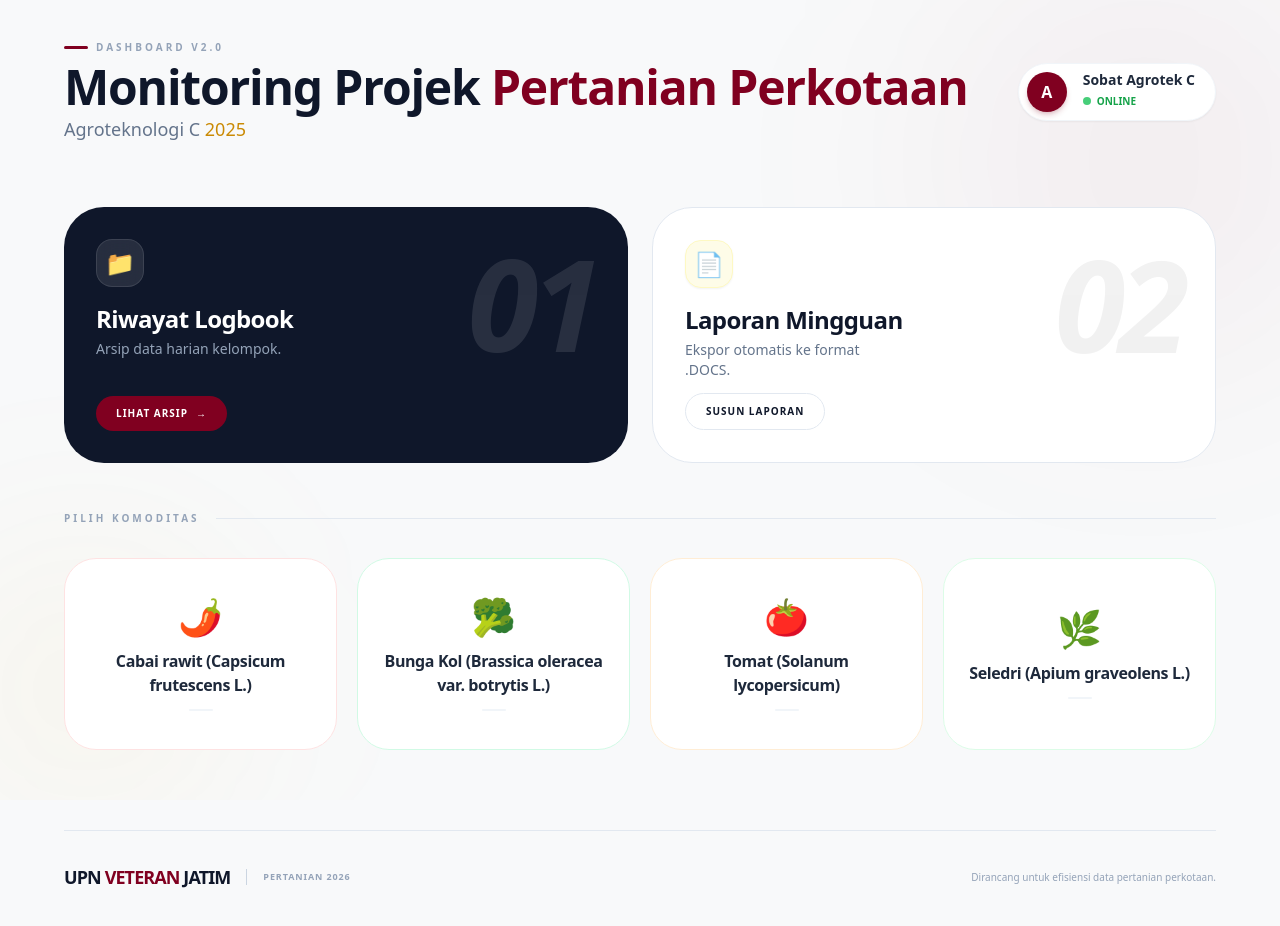
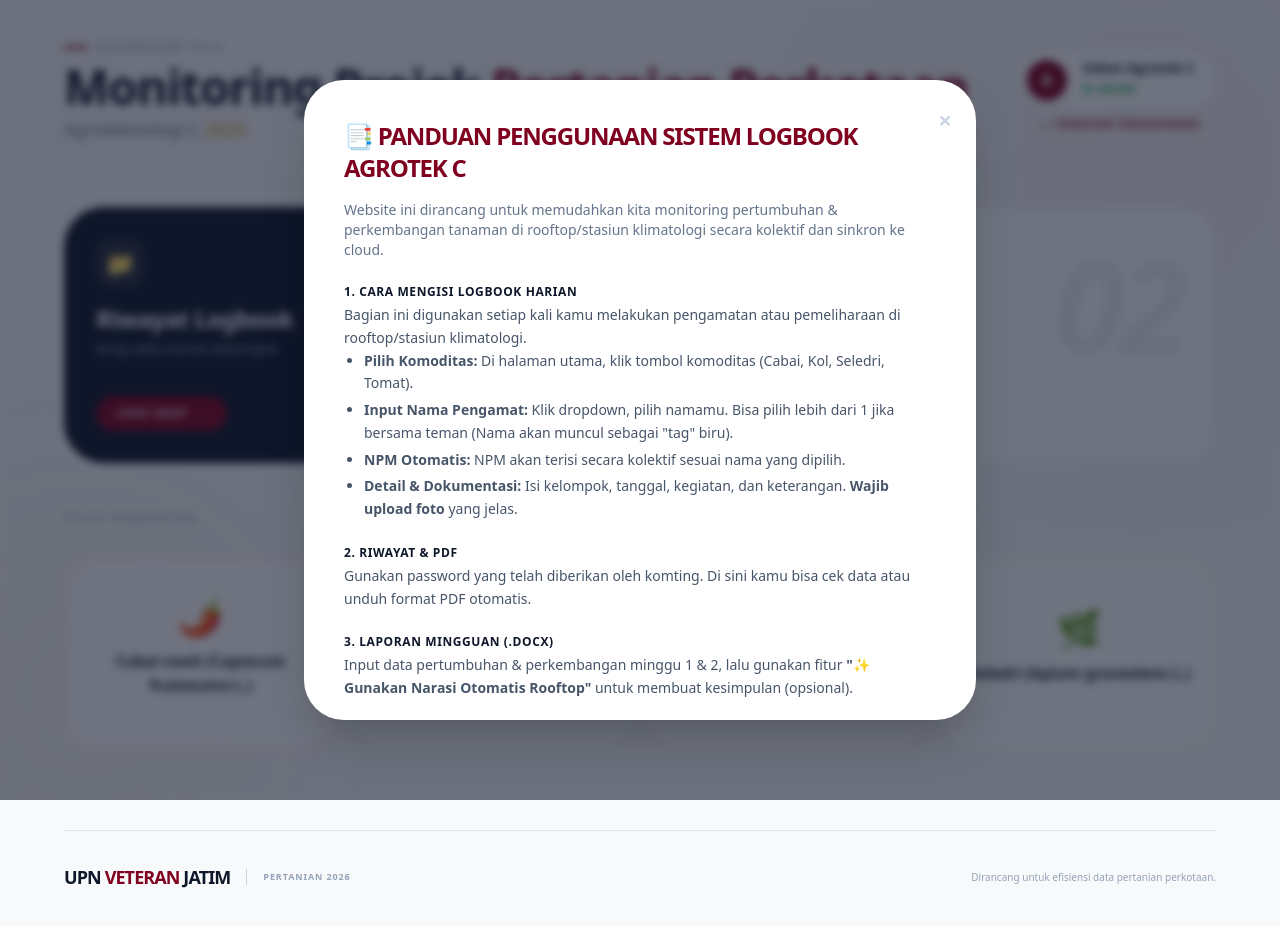
Before and after one commit to Ferdy220725/pertanian-perkotaan-c, a Next.js app: page / in a window 1280 px wide. Shown: the top 926 px of the page. Built offline with nearby package versions, Linux system fonts and the light colour scheme.

Commit message:
Add files via upload

```diff
--- a/app/page.tsx
+++ b/app/page.tsx
@@ -1,8 +1,23 @@
 "use client";
-import React from 'react';
+import React, { useState, useEffect } from 'react';
 import Link from 'next/link';
 
 export default function Home() {
+  const [showGuide, setShowGuide] = useState(false);
+
+  // LOGIKA: Cek apakah user pernah menutup panduan secara permanen
+  useEffect(() => {
+    const isGuideHidden = localStorage.getItem('hideAgrotekGuide');
+    if (!isGuideHidden) {
+      setShowGuide(true);
+    }
+  }, []);
+
+  const closeGuidePermanently = () => {
+    localStorage.setItem('hideAgrotekGuide', 'true');
+    setShowGuide(false);
+  };
+
   const komoditas = [
     { id: 'cabai', nama: 'Cabai rawit (Capsicum frutescens L.)', icon: '🌶️', warna: 'bg-red-50 text-red-600 border-red-100' },
     { id: 'bunga-kol', nama: 'Bunga Kol (Brassica oleracea var. botrytis L.)', icon: '🥦', warna: 'bg-emerald-50 text-emerald-600 border-emerald-100' },
@@ -12,7 +27,66 @@ export default function Home() {
 
   return (
     <main className="min-h-screen bg-[#F8F9FA] p-5 md:p-10 font-sans text-slate-900 antialiased overflow-x-hidden">
-      {/* Background Decor - Dioptimasi agar tidak menumpuk di layar kecil */}
+
+      {/* MODAL PANDUAN */}
+      {showGuide && (
+        <div className="fixed inset-0 z-[100] flex items-center justify-center p-4 bg-slate-900/60 backdrop-blur-sm">
+          <div className="bg-white w-full max-w-2xl max-h-[80vh] overflow-y-auto rounded-[2.5rem] shadow-2xl p-8 md:p-10 relative">
+            <button onClick={() => setShowGuide(false)} className="absolute top-6 right-6 text-slate-300 hover:text-slate-900 text-2xl font-black">&times;</button>
+
+            <article className="prose prose-slate max-w-none">
+              <h2 className="text-2xl font-black tracking-tighter uppercase mb-4 text-[#800020]">📑 Panduan Penggunaan Sistem Logbook Agrotek C</h2>
+              <p className="text-sm font-medium text-slate-500 mb-6">
+                Website ini dirancang untuk memudahkan kita monitoring pertumbuhan & perkembangan tanaman di rooftop/stasiun klimatologi secara kolektif dan sinkron ke cloud.
+              </p>
+
+              <div className="space-y-6 text-sm leading-relaxed">
+                <section>
+                  <h3 className="font-bold text-slate-900 uppercase tracking-wider text-xs">1. Cara Mengisi Logbook Harian</h3>
+                  <p className="text-slate-600 mt-1">
+                    Bagian ini digunakan setiap kali kamu melakukan pengamatan atau pemeliharaan di rooftop/stasiun klimatologi.
+                  </p>
+                  <ul className="list-disc ml-5 space-y-1 text-slate-600">
+                    <li><b>Pilih Komoditas:</b> Di halaman utama, klik tombol komoditas (Cabai, Kol, Seledri, Tomat).</li>
+                    <li><b>Input Nama Pengamat:</b> Klik dropdown, pilih namamu. Bisa pilih lebih dari 1 jika bersama teman (Nama akan muncul sebagai "tag" biru).</li>
+                    <li><b>NPM Otomatis:</b> NPM akan terisi secara kolektif sesuai nama yang dipilih.</li>
+                    <li><b>Detail & Dokumentasi:</b> Isi kelompok, tanggal, kegiatan, dan keterangan. <b>Wajib upload foto</b> yang jelas.</li>
+                  </ul>
+                </section>
+
+                <section>
+                  <h3 className="font-bold text-slate-900 uppercase tracking-wider text-xs">2. Riwayat & PDF</h3>
+                  <p className="text-slate-600 mt-1">
+                    Gunakan password yang telah diberikan oleh komting. Di sini kamu bisa cek data atau unduh format PDF otomatis.
+                  </p>
+                </section>
+
+                <section>
+                  <h3 className="font-bold text-slate-900 uppercase tracking-wider text-xs">3. Laporan Mingguan (.docx)</h3>
+                  <p className="text-slate-600 mt-1">
+                    Input data pertumbuhan & perkembangan minggu 1 & 2, lalu gunakan fitur <b>"✨ Gunakan Narasi Otomatis Rooftop"</b> untuk membuat kesimpulan (opsional).
+                  </p>
+                </section>
+
+                <div className="bg-amber-50 p-5 rounded-3xl border border-amber-100">
+                  <h3 className="font-black text-amber-800 uppercase tracking-wider text-[10px] mb-2">⚠️ Waktu Pengisian & Rutinitas Penyiraman</h3>
+                  <ul className="list-none space-y-2 text-amber-900 font-medium">
+                    <li>💧 <b>Wajib Siram 2x Sehari:</b> Pagi dan Sore (terutama jika tidak hujan).</li>
+                    <li>🕒 <b>Logbook Diisi Sore:</b> Dilakukan setelah penyiraman kedua selesai sebagai laporan final harian.</li>
+                  </ul>
+                </div>
+              </div>
+
+              <div className="mt-8 flex flex-col md:flex-row gap-4">
+                <button onClick={() => setShowGuide(false)} className="flex-1 bg-slate-900 text-white py-4 rounded-2xl font-bold text-sm hover:bg-black transition-all">Paham, Mengerti</button>
+                <button onClick={closeGuidePermanently} className="flex-1 bg-slate-100 text-slate-500 py-4 rounded-2xl font-bold text-sm hover:bg-red-50 hover:text-red-600 transition-all">Jangan Tampilkan Lagi</button>
+              </div>
+            </article>
+          </div>
+        </div>
+      )}
+
+      {/* Background Decor */}
       <div className="fixed top-0 left-0 w-full h-full overflow-hidden pointer-events-none z-0">
         <div className="absolute top-[-5%] right-[-5%] w-[300px] md:w-[400px] h-[300px] md:h-[400px] rounded-full bg-[#800020]/5 blur-[80px] md:blur-[120px]"></div>
         <div className="absolute bottom-[-5%] left-[-5%] w-[250px] md:w-[300px] h-[250px] md:h-[300px] rounded-full bg-yellow-500/5 blur-[80px] md:blur-[100px]"></div>
@@ -20,14 +94,13 @@ export default function Home() {
 
       <div className="max-w-6xl mx-auto relative z-10">
 
-        {/* HEADER - Responsive alignment */}
+        {/* HEADER */}
         <header className="mb-10 md:mb-16 flex flex-col md:flex-row md:items-center justify-between gap-6">
           <div className="space-y-1">
             <div className="flex items-center gap-2 mb-2">
               <span className="h-[3px] w-6 bg-[#800020] rounded-full"></span>
               <span className="text-[10px] font-bold tracking-[.3em] text-slate-400 uppercase">Dashboard v2.0</span>
             </div>
-            {/* Ukuran teks adaptif: text-3xl di HP, text-5xl di Desktop */}
             <h1 className="text-3xl md:text-5xl font-black tracking-tight text-slate-900 leading-tight">
               Monitoring Projek <span className="text-[#800020] block md:inline">Pertanian Perkotaan</span>
             </h1>
@@ -36,7 +109,9 @@ export default function Home() {
             </p>
           </div>
 
-          <div className="flex items-center gap-4 bg-white p-2 pr-5 rounded-full shadow-sm border border-slate-100 self-start md:self-auto">
+          {/* USER PROFILE & PANDUAN BUTTON */}
+          <div className="flex flex-col items-end gap-2 self-start md:self-auto">
+            <div className="flex items-center gap-4 bg-white p-2 pr-5 rounded-full shadow-sm border border-slate-100">
               <div className="w-10 h-10 rounded-full bg-[#800020] flex items-center justify-center text-white font-bold shadow-md shadow-[#800020]/20">A</div>
               <div className="text-sm">
                 <p className="font-bold text-slate-800 leading-none">Sobat Agrotek C</p>
@@ -45,11 +120,17 @@ export default function Home() {
                 </p>
               </div>
             </div>
+            <button
+              onClick={() => setShowGuide(true)}
+              className="mr-4 text-[10px] font-black uppercase tracking-widest text-[#800020] hover:underline transition-all"
+            >
+              📖 Panduan Penggunaan
+            </button>
+          </div>
         </header>
 
-        {/* MAIN NAVIGATION GRID - 1 Kolom di HP, 2 Kolom di Desktop */}
+        {/* MAIN NAVIGATION GRID */}
         <div className="grid grid-cols-1 md:grid-cols-2 gap-5 md:gap-6 mb-12">
-          {/* Card 1: Riwayat */}
           <Link href="/riwayat-logbook" className="group active:scale-[0.98] transition-transform">
             <div className="relative overflow-hidden bg-slate-900 rounded-[2.5rem] p-8 h-60 md:h-64 flex flex-col justify-between transition-all hover:shadow-xl">
               <div className="absolute top-0 right-0 p-6 md:p-8 opacity-10 group-hover:opacity-20 transition-opacity select-none">
@@ -68,7 +149,6 @@ export default function Home() {
             </div>
           </Link>
 
-          {/* Card 2: Laporan */}
           <Link href="/laporan" className="group active:scale-[0.98] transition-transform">
             <div className="relative overflow-hidden bg-white border border-slate-200 rounded-[2.5rem] p-8 h-60 md:h-64 flex flex-col justify-between transition-all hover:shadow-xl hover:border-yellow-500/30">
               <div className="absolute top-0 right-0 p-6 md:p-8 opacity-5 select-none">
@@ -88,7 +168,7 @@ export default function Home() {
           </Link>
         </div>
 
-        {/* COMMODITY SECTION - Grid 2 kolom di HP sangat penting agar tidak kekecilan */}
+        {/* COMMODITY SECTION */}
         <div className="mb-6">
           <div className="flex items-center gap-4 mb-8">
             <h3 className="text-[10px] font-black text-slate-400 uppercase tracking-[.3em] whitespace-nowrap">Pilih Komoditas</h3>
@@ -110,7 +190,7 @@ export default function Home() {
           </div>
         </div>
 
-        {/* FOOTER - Minimalist & Mobile Friendly */}
+        {/* FOOTER */}
         <footer className="mt-20 py-8 border-t border-slate-200 flex flex-col md:flex-row justify-between items-center gap-6 text-center md:text-left">
           <div className="flex flex-col md:flex-row items-center gap-2 md:gap-4">
             <div className="text-lg font-black tracking-tighter text-slate-900">
```
Also changed, not shown: app/[komoditas]/page.tsx (+48 -18 lines). Lines whose indentation alone changed are shown as unchanged.
